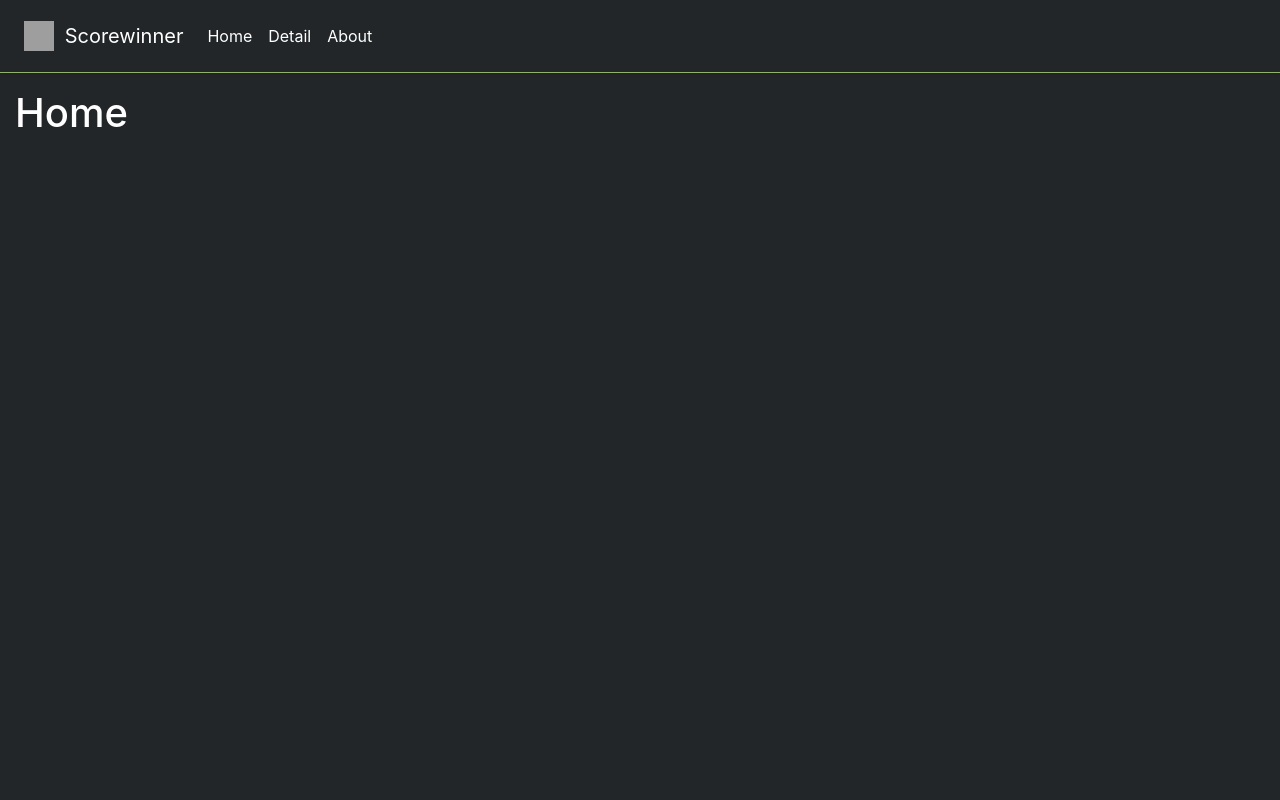
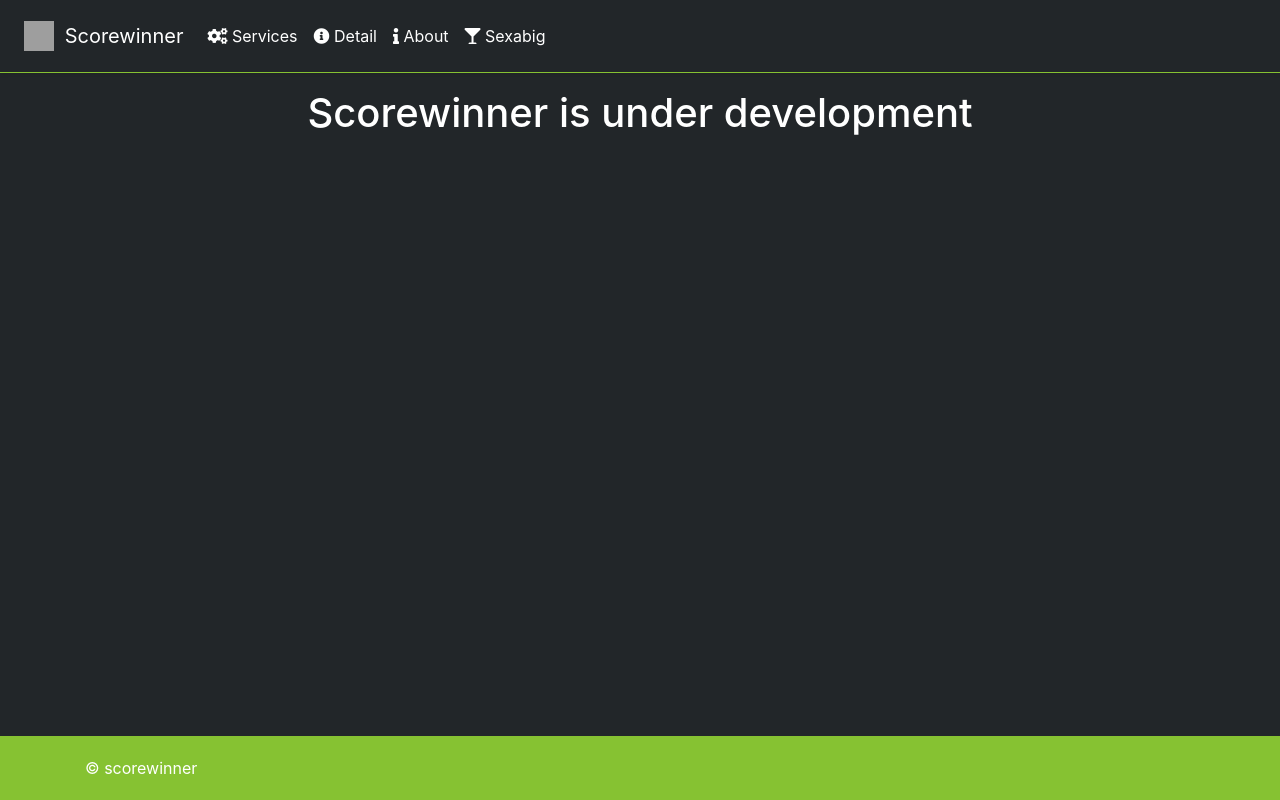
Before and after one commit to score-server/scorevue, a Vue app: page / in a window 1280 px wide. Built offline with nearby package versions, Linux system fonts and the light colour scheme; grey boxes are pictures that could not be loaded.

Commit message:
added more pages and fixed router

```diff
--- a/src/App.vue
+++ b/src/App.vue
@@ -3,19 +3,22 @@
   <Navigation></Navigation>
 
   <router-view></router-view>
+  <Footer></Footer>
   </div>
 </template>
 
 <script>
-import Navigation from '@/components/Navigation'
+import Navigation from './components/Navigation'
+import Footer from './components/Footer'
 export default {
   name: 'app',
   components: {
     Navigation,
+    Footer,
   }
 }
 </script>
 
 <style lang="scss">
-@import '@/assets/scss/styles.scss';
+@import 'assets/scss/styles.scss';
 </style>
--- /dev/null
+++ b/src/assets/scss/footer.scss
@@ -0,0 +1,8 @@
+.footer{
+  position: absolute;
+  bottom: 0;
+  width: 100%;
+  background-color: #86c232;
+  padding-bottom: 20px;
+  padding-top: 20px;
+}
--- a/src/assets/scss/styles.scss
+++ b/src/assets/scss/styles.scss
@@ -1,8 +1,9 @@
-@import 'node_modules/bootstrap/scss/bootstrap';
-@import 'node_modules/bootstrap-vue/src/index.scss';
+@import '~bootstrap/scss/bootstrap';
+@import '~bootstrap-vue/src/index.scss';
 
 @import 'variables.scss';
 @import 'nav.scss';
+@import "footer.scss";
 
 html {
     min-height: 100%;
--- /dev/null
+++ b/src/components/Footer.vue
@@ -0,0 +1,13 @@
+<template>
+    <footer class="footer">
+        <div class="container">
+            <span class="copyright">© scorewinner</span>
+        </div>
+    </footer>
+</template>
+
+<script>
+    export default {
+        name: "Footer"
+    }
+</script>
--- a/src/components/Navigation.vue
+++ b/src/components/Navigation.vue
@@ -10,9 +10,10 @@
     </b-navbar-toggle>
     <b-collapse is-nav id="nav_collapse">
         <b-navbar-nav>
-        <b-nav-item href="/">Home</b-nav-item>
-        <b-nav-item href="/detail">Detail</b-nav-item>
-        <b-nav-item href="/about">About</b-nav-item>
+            <b-nav-item href="/services"><i class="fas fa-cogs"></i> Services</b-nav-item>
+            <b-nav-item href="/detail"><i class="fas fa-info-circle"></i> Detail</b-nav-item>
+            <b-nav-item href="/about"><i class="fas fa-info"></i> About</b-nav-item>
+            <b-nav-item href="http://sexabig.ch"><i class="fas fa-glass-martini"></i> Sexabig</b-nav-item>
         </b-navbar-nav>
     </b-collapse>
   </b-navbar>
--- a/src/pages/Home.vue
+++ b/src/pages/Home.vue
@@ -1,5 +1,5 @@
 <template>
-<div class="col-md-12">
-    <h1>Home</h1>
+<div class="col-md-12 d-flex justify-content-center">
+    <h1>Scorewinner is under development</h1>
 </div>
 </template>
--- /dev/null
+++ b/src/pages/Services.vue
@@ -0,0 +1,5 @@
+<template>
+    <div class="col-md-12 d-flex justify-content-center">
+        <h1>Our Websites and Applications</h1>
+    </div>
+</template>
```
Also changed, not shown: src/main.js (+13 -6 lines).
